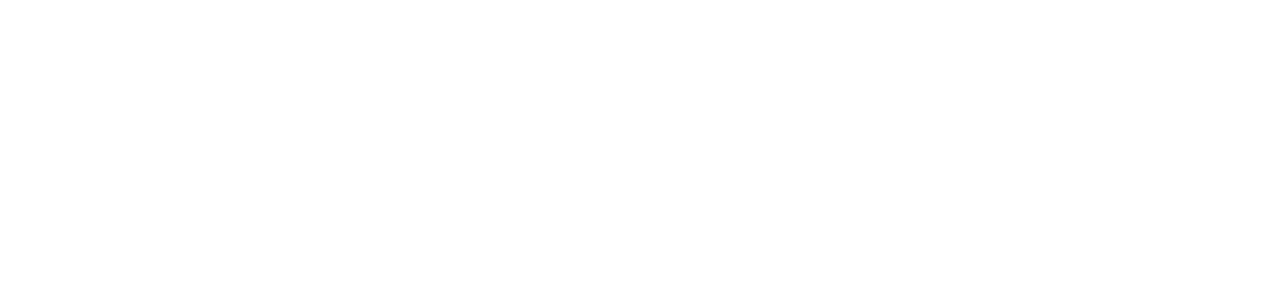
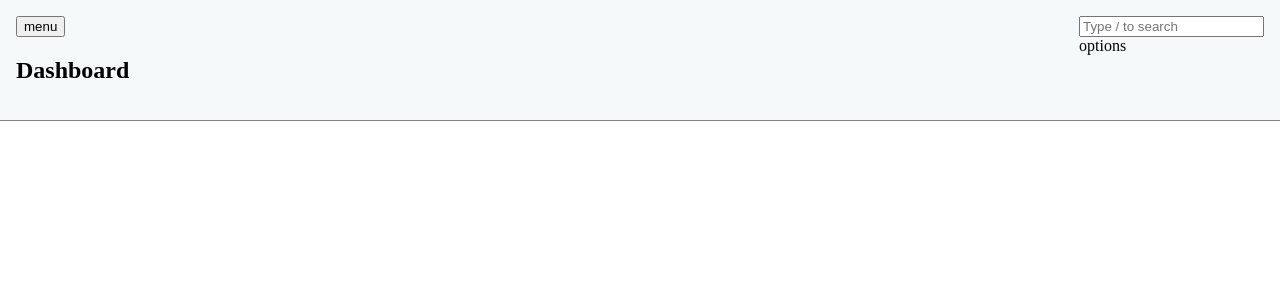
Before and after one commit to Mount-Blanc/githubclone, a React (Vite) app in the folder github/: page / in a window 1280 px wide. Shown: the top 300 px of the page. Built offline with nearby package versions, Linux system fonts and the light colour scheme.

Commit message:
finished basic elements of header

```diff
--- a/github/src/App.css
+++ b/github/src/App.css
@@ -2,3 +2,11 @@
   margin: 0 ;
 
 }
+
+.header-container {
+  display: flex;
+  justify-content: space-between;
+  background-color: #F6F9FA;
+  padding: 1rem;
+  outline: 1px solid grey;
+}
--- a/github/src/App.jsx
+++ b/github/src/App.jsx
@@ -5,7 +5,20 @@
 
   return (
     <>
-   <header></header>
+   <header>
+    <nav className='header-container'>
+      <div>
+        <button>menu</button>
+        <h2>Dashboard</h2>
+      </div>
+      <div>
+        <form>
+          <input placeholder='Type / to search'/>
+        </form>
+        <div>options</div>
+      </div>
+    </nav>
+   </header>
    <main>
     <section></section>
     <secction></secction>
```
